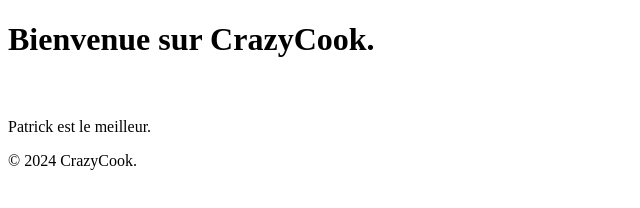
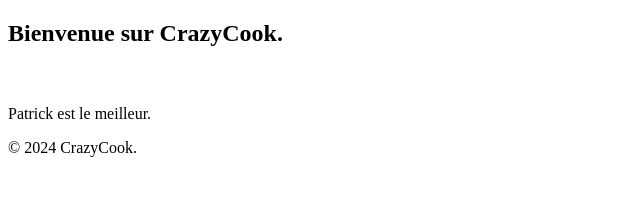
Before and after one commit to Patrickk2/CrazyCook, a plain HTML site: page index.html in a window 1280 px wide. Shown: the whole page, without its empty margins (0-640 px from the left). Drawn offline with Linux system fonts and the light colour scheme.

Commit message:
Modification.html
J’ai changé h1 en h2

```diff
--- a/index.html
+++ b/index.html
@@ -7,7 +7,7 @@
 </head>
 <body>
     <header>
-        <h1>Bienvenue sur CrazyCook.</h1>
+        <h2>Bienvenue sur CrazyCook.</h2>
     </header>
     <main>
         <marquee>Il n'ya rien ici pour le moment.aurevoir</marquee>
```
